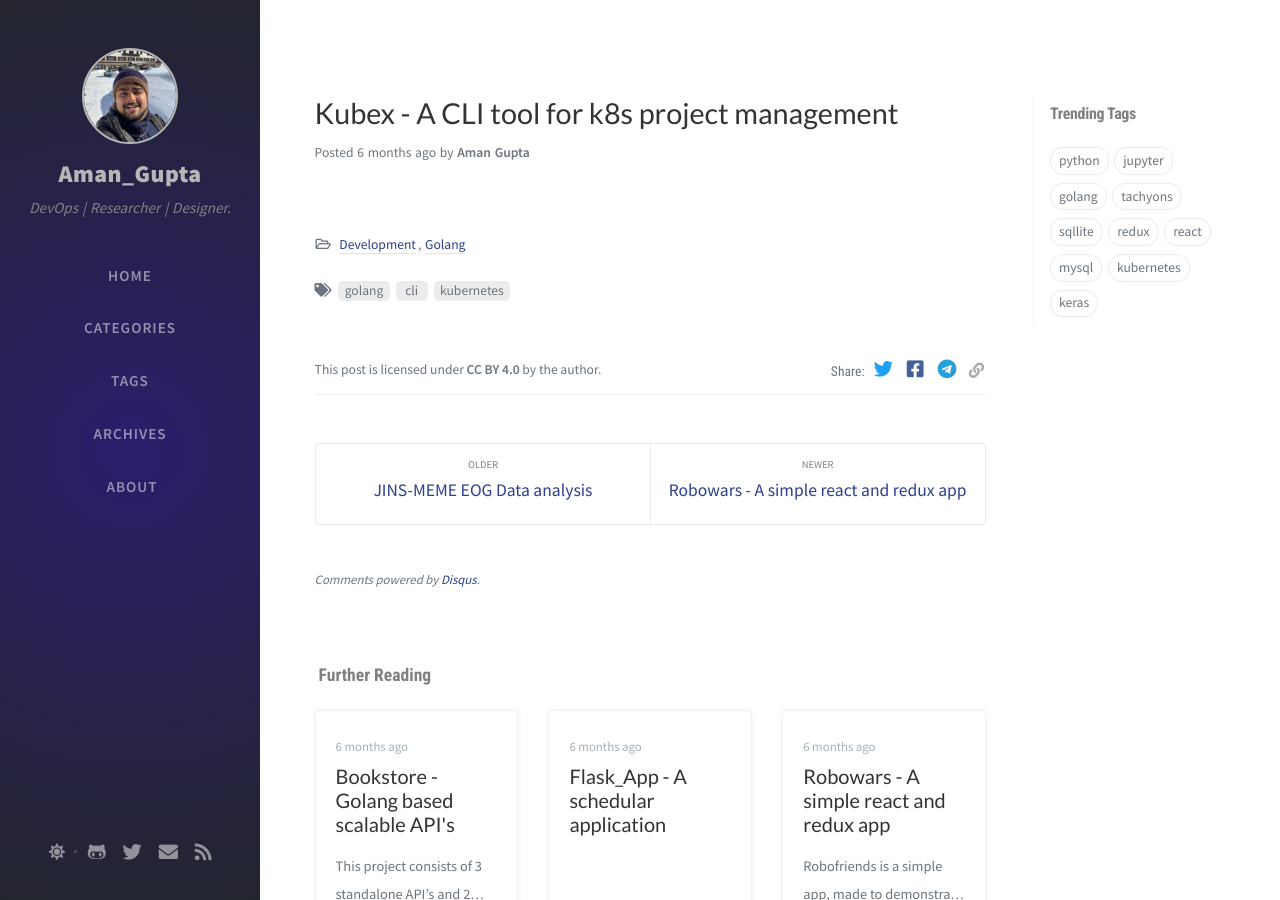
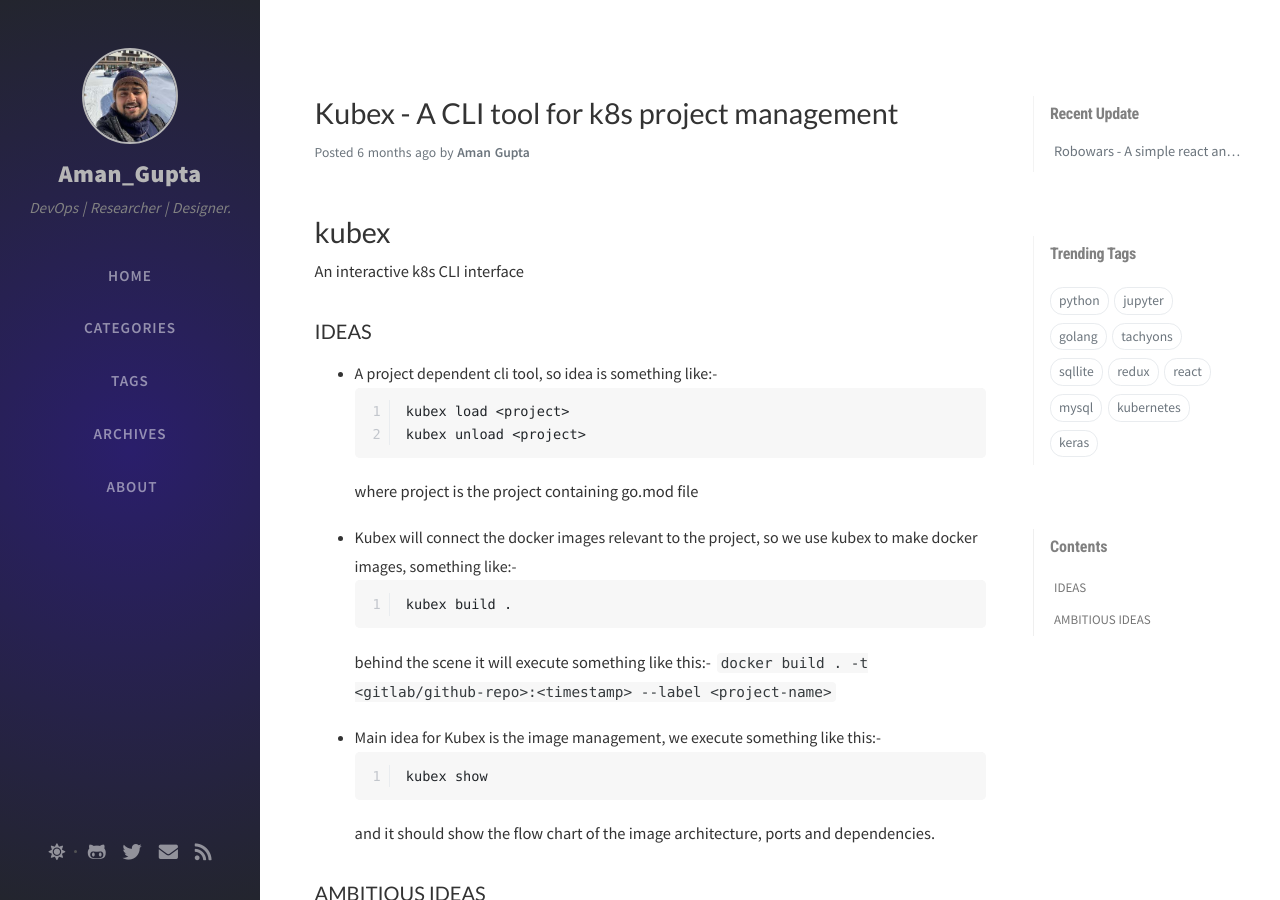
Before and after one commit to theguptaji/theguptaji.github.io, a Jekyll site: the page built from _posts/2020-04-28-kubex.md, in a window 1280 px wide and 900 px high. Built offline with Jekyll 4.4.1, drawn with Linux system fonts in a browser that asks for light colours; nearby versions of some CDN libraries; comment, search, counter and statistics services are not loaded; some of the changed text lies outside the part shown.

Commit message:
[Automation] Updated the Lastmod for post(s).

````diff
--- a/_data/updates.yml
+++ b/_data/updates.yml
@@ -0,0 +1,3 @@
+-
+  filename: 'robowars'
+  lastmod: '2020-05-07 05:13:17 +0900'
--- a/_posts/2020-04-28-kubex.md
+++ b/_posts/2020-04-28-kubex.md
@@ -5,3 +5,35 @@ date: 2020-04-28 07:10:00 +0800
 categories: [Development, Golang]
 tags: [golang, cli, kubernetes]
 ---
+
+# kubex
+An interactive k8s CLI interface
+
+### IDEAS
+
+* A project dependent cli tool, so idea is something like:-
+```
+kubex load <project>
+kubex unload <project>
+```
+where project is the project containing go.mod file
+
+* Kubex will connect the docker images relevant to the project, so we use kubex to make docker images, something like:-
+```
+kubex build .
+```
+behind the scene it will execute something like this:-
+`docker build . -t <gitlab/github-repo>:<timestamp> --label <project-name>`
+
+* Main idea for Kubex is the image management, we execute something like this:-
+```
+kubex show
+```
+and it should show the flow chart of the image architecture, ports and dependencies.
+
+### AMBITIOUS IDEAS
+custom proxy injection for reconfiguring ports to have more control over data-flow
+
+```
+kubex inject <proxy>
+```
````
